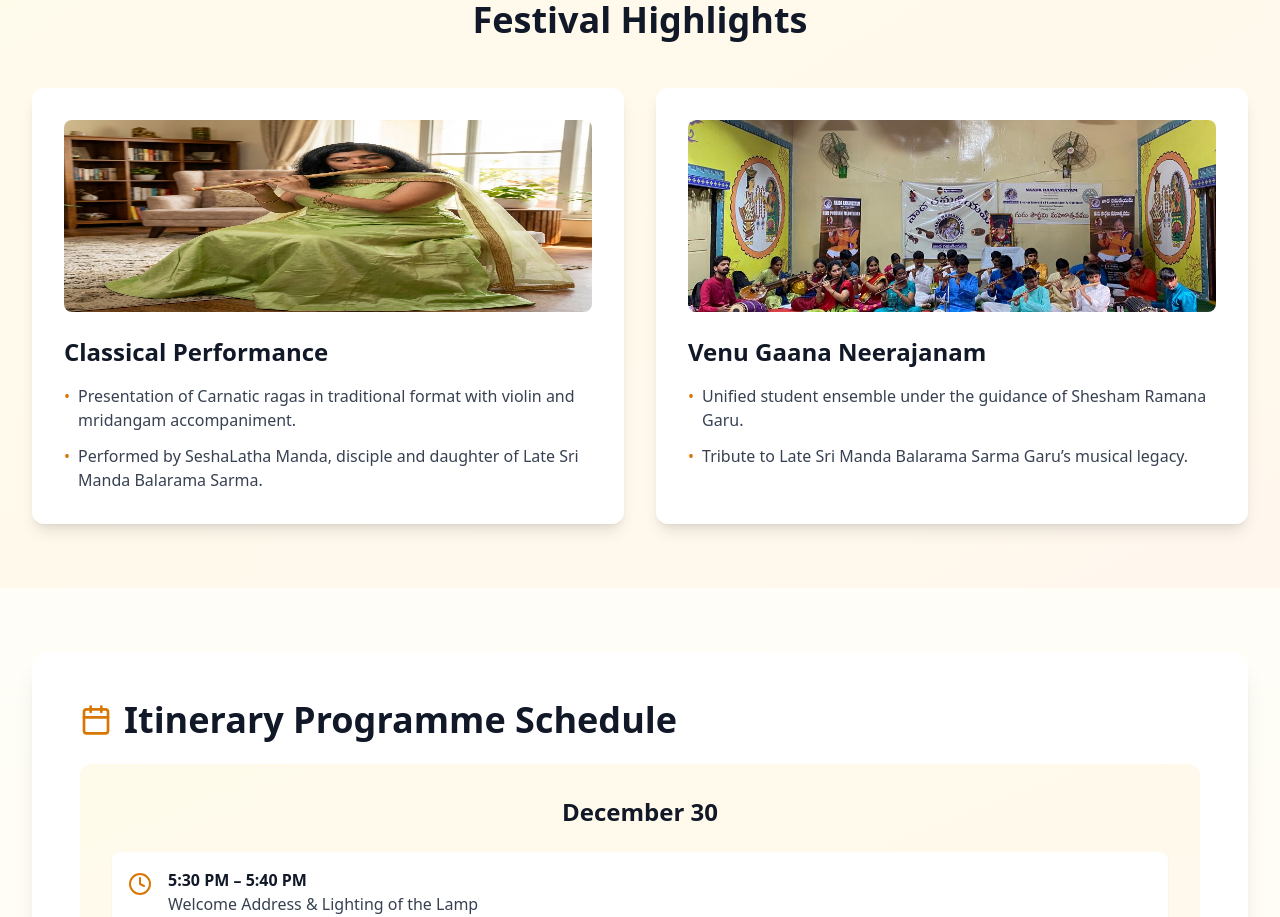
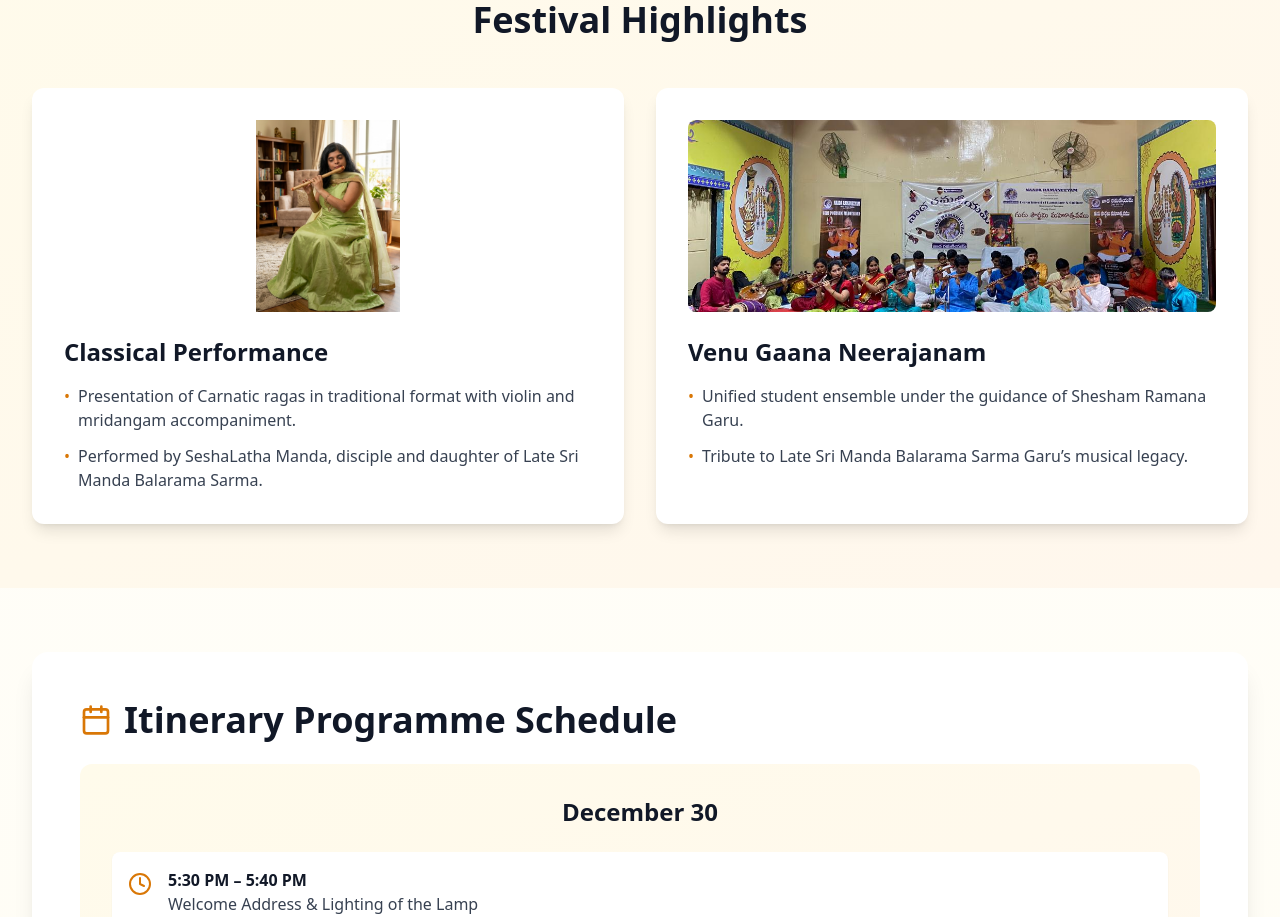
Before and after one commit to vadde-chandra/Flute-Festive, a React (Vite) app: page / in a window 1280 px wide. Shown: the part 1120-2037 px from the top of the page. Built offline with nearby package versions, Linux system fonts and the light colour scheme; no server answers.

Commit message:
Updated Home.tsx

```diff
--- a/src/pages/Home.tsx
+++ b/src/pages/Home.tsx
@@ -105,7 +105,7 @@ export default function Home({ onRegisterClick, onSignupClick }: HomeProps) {
         <img
           src="/final_classical.png"
           alt="Sesha Latha Manda"
-          className="w-full  h-48 object-top rounded-lg mb-6"
+          className="w-full  h-48 object-contain rounded-lg mb-6"
         />
 
         <h3 className="text-2xl font-bold text-gray-900 mb-4">
```
